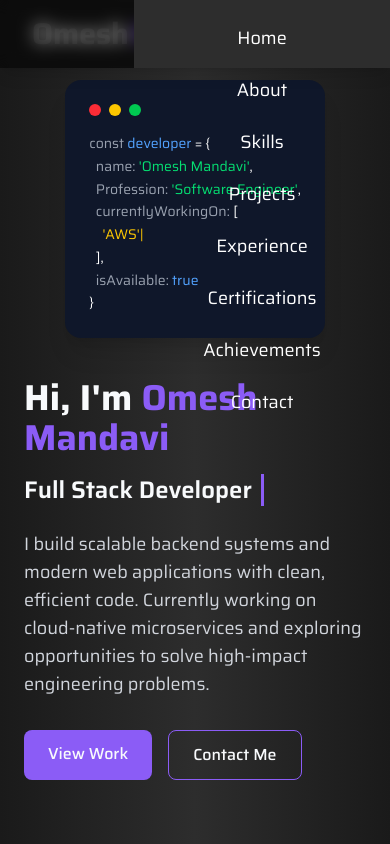
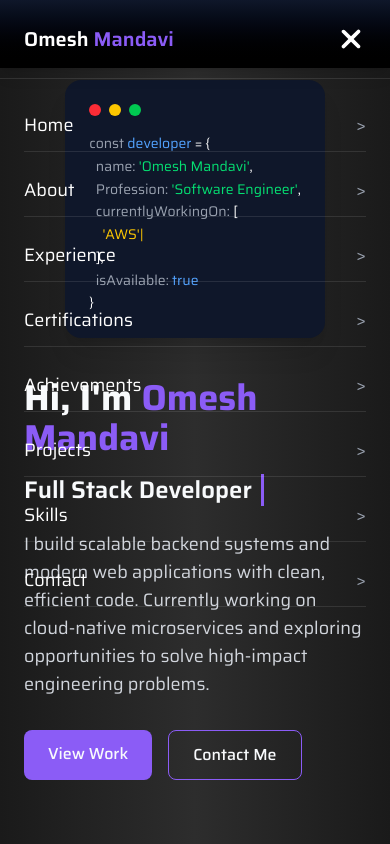
Before and after one commit to Omesh9227/protfolio-omesh, a React (Vite) app: page / in a window 390 px wide. Both pictures are taken after a click on the button 346 px from the left and 30 px from the top of the page. Shown: the top 844 px of the page. Built offline with nearby package versions, Linux system fonts and the light colour scheme; the HTML template or start-up script is replaced by a standard one.

Commit message:
Updated Navbar

```diff
--- a/index.html
+++ b/index.html
@@ -2,7 +2,7 @@
 <html lang="en">
   <head>
     <meta charset="UTF-8" />
-    <link rel="icon" type="image/svg+xml" href="/src/assets/logo.jpg" />
+    <link rel="icon" type="image/svg+xml" href="/src/assets/logo.png" />
     <meta name="viewport" content="width=device-width, initial-scale=1.0" />
     <title>omesh_portfolio</title>
   </head>
--- a/src/components/Navbar.jsx
+++ b/src/components/Navbar.jsx
@@ -4,36 +4,34 @@ import { FaXmark } from 'react-icons/fa6'
 
 const Navbar = () => {
   const [showMenu, setShowMenu] = useState(false)
-
-  // 👇 NEW: ref for menu
   const menuRef = useRef()
 
-  // 👇 NEW: toggle function
-  const toggleMenu = () => {
-    setShowMenu(!showMenu)
-  }
+  const toggleMenu = () => setShowMenu(!showMenu)
 
-  // 👇 NEW: close when clicking outside
+  // Close on outside click
   useEffect(() => {
-    const handleClickOutside = (event) => {
-      if (menuRef.current && !menuRef.current.contains(event.target)) {
+    const handleClickOutside = (e) => {
+      if (menuRef.current && !menuRef.current.contains(e.target)) {
         setShowMenu(false)
       }
     }
 
+    if (showMenu) {
       document.addEventListener('mousedown', handleClickOutside)
+    }
 
     return () => {
       document.removeEventListener('mousedown', handleClickOutside)
     }
-  }, [])
+  }, [showMenu])
 
   return (
     <nav className='fixed w-full z-50 bg-dark-100/90 backdrop-blur-sm py-4 px-8 shadow-lg'>
+
+      {/* Top Bar */}
       <div className='container mx-auto flex justify-between items-center'>
 
-        {/* Logo */}
-        <a href="#home" className='text-3xl font-bold text-white flex items-center gap-1'>
+        <a href="#home" className='text-3xl font-bold text-white'>
           Omesh <span className='text-purple'>Mandavi</span>
         </a>
 
@@ -49,38 +47,52 @@ const Navbar = () => {
         {/* Mobile Icon */}
         <div className='md:hidden text-white'>
           <button onClick={toggleMenu}>
-            {showMenu ? (
-              <FaXmark className='text-2xl cursor-pointer' />
-            ) : (
             <FaBars className='text-2xl cursor-pointer' />
-            )}
           </button>
         </div>
       </div>
 
-      {/* 👇 NEW: overlay (click outside) */}
+      {/* 🔥 Background Blur Overlay */}
       {showMenu && (
-        <div className="fixed inset-0 bg-black/50 backdrop-blur-sm z-40"></div>
+        <div className="fixed inset-0 bg-black/40 backdrop-blur-md z-40"></div>
        )}
 
-      {/* Mobile Menu */}
+      {/* Full Screen Mobile Menu */}
+      {showMenu && (
+        <div className='fixed inset-0 z-50 bg-gradient-to-b from-[#0f172a] to-black text-white'>
+
+          {/* Header */}
+          <div className='flex justify-between items-center p-6 border-b border-white/10'>
+            <h2 className='text-xl font-semibold'>
+              Omesh <span className='text-purple'>Mandavi</span>
+            </h2>
+
+            <FaXmark
+              className='text-3xl cursor-pointer'
+              onClick={() => setShowMenu(false)}
+            />
+          </div>
+
+          {/* Menu Items */}
           <div
-        ref={menuRef} // 👈 attach ref here
-        className={`md:hidden fixed top-0 right-0 h-full w-64 bg-dark-300 p-6 flex flex-col space-y-6 text-center z-50 transform transition-transform duration-300 ${
-          showMenu ? 'translate-x-0' : 'translate-x-full'
-        }`}
+            ref={menuRef}
+            className='flex flex-col px-6 py-8 space-y-6'
           >
-        {['home','about','skills','projects','experience','certifications','achievements','contact'].map((item) => (
+            {['home','about','experience','certifications','achievements','projects','skills','contact'].map((item) => (
               <a
                 key={item}
                 href={`#${item}`}
                 onClick={() => setShowMenu(false)}
-            className='text-white text-lg hover:text-purple'
+                className='flex justify-between items-center text-lg border-b border-white/10 pb-3 hover:text-purple transition'
               >
                 {item.charAt(0).toUpperCase() + item.slice(1)}
+                <span className='text-gray-400'>{'>'}</span>
               </a>
             ))}
           </div>
+
+        </div>
+      )}
     </nav>
   )
 }
```
Also changed, not shown: src/assets/logo.jpg (deleted), src/assets/logo.png (added). Lines whose indentation alone changed are shown as unchanged.
